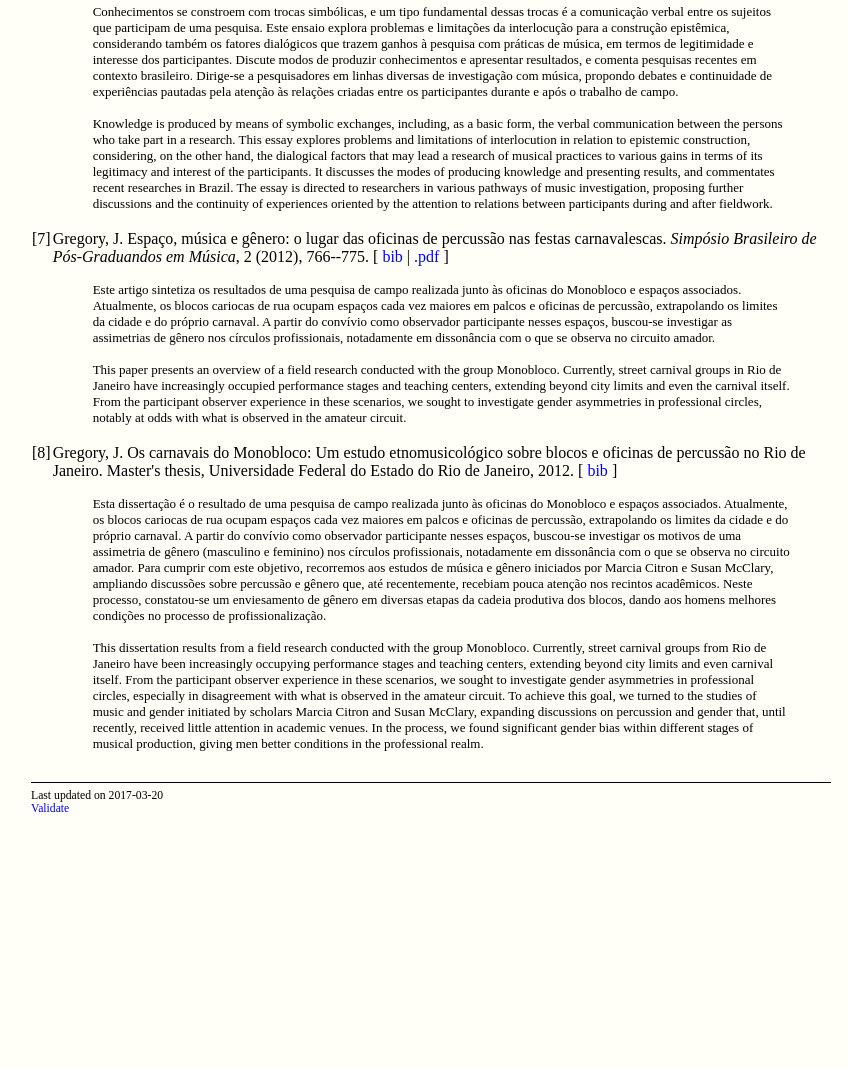
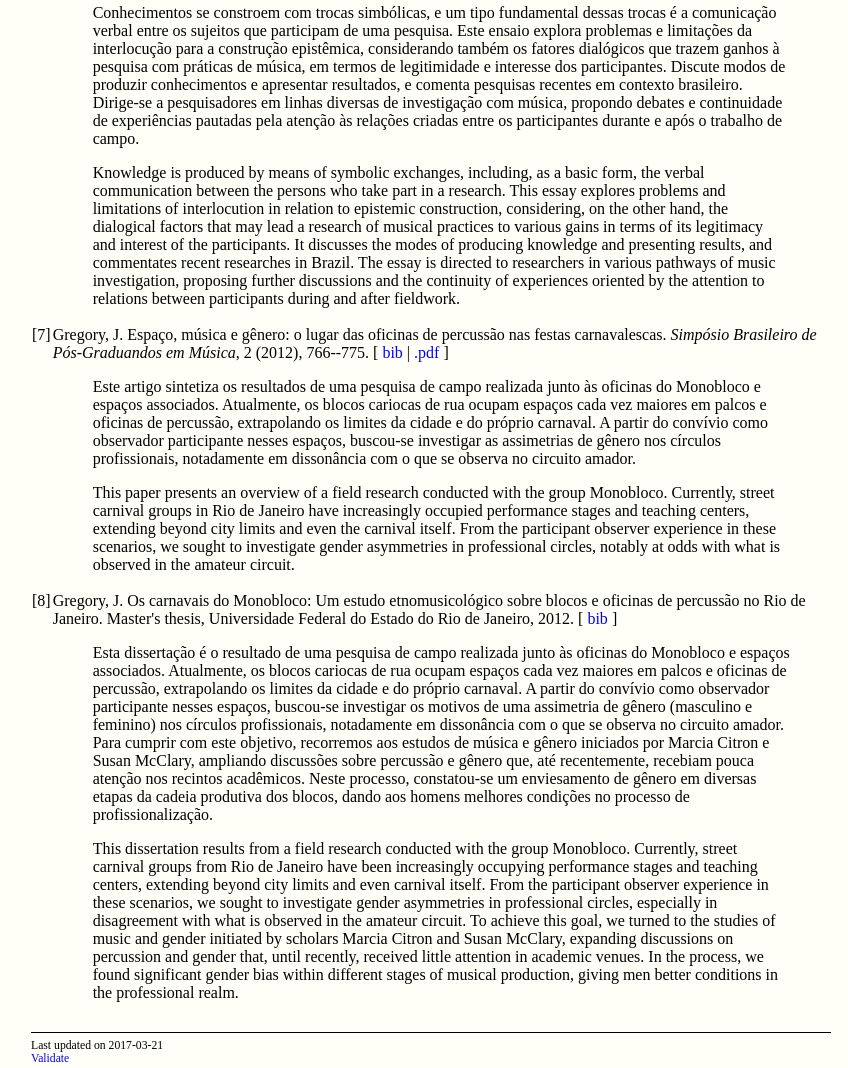
Before and after one commit to jagrg/jagrg.github.io, a plain HTML site: page research.html in a window 1280 px wide. Shown: the part 379-1447 px from the top of the page, without its empty margins (209-1057 px from the left). Before the commit the page ends 1218 px from the top, so only its background shows below. Drawn offline with Linux system fonts and the light colour scheme.

Commit message:
Update html2bibtex options and merge html
See -nodoc and -nofooter options

```diff
--- a/research.html
+++ b/research.html
@@ -5,7 +5,7 @@
 <head>
 <meta name="generator" content=
 "HTML Tidy for Linux (vers 25 March 2009), see www.w3.org" />
-<!-- 2017-03-20 Mon 19:16 -->
+<!-- 2017-03-21 Tue 10:10 -->
 <meta http-equiv="Content-Type" content=
 "text/html; charset=us-ascii" />
 <meta name="viewport" content=
@@ -235,9 +235,11 @@ for the JavaScript code in this tag.
 <p><a href="index.html">home</a> | <a href=
 "research.html">research</a> | <a href=
 "contact.html">contact</a></p>
-<div id="bibliography">
-<h1>References</h1>
-</div>
+<h1>Research</h1>
+<!-- This document was automatically generated with bibtex2html 1.98
+     (see http://www.lri.fr/~filliatr/bibtex2html/),
+     with the following command:
+     /usr/bin/bibtex2html -s acm -css style.css -nodoc -nofooter research.bib  -->
 <table>
 <tr valign="top">
 <td align="right" class="bibtexnumber">[<a name="Gregory2016c" id=
@@ -298,7 +300,7 @@ P&oacute;s-Gradua&ccedil;&atilde;o em M&uacute;sica
 "research_bib.html#Salgado2014r">bib</a>&nbsp;| <a href=
 "http://www.seer.unirio.br/index.php/revistadebates/article/viewFile/3866/3599.pdf">
 .pdf</a>&nbsp;]
-<blockquote><font size="-1">Conhecimentos se constroem com trocas
+<blockquote>Conhecimentos se constroem com trocas
 simb&oacute;licas, e um tipo fundamental dessas trocas &eacute; a
 comunica&ccedil;&atilde;o verbal entre os sujeitos que participam
 de uma pesquisa. Este ensaio explora problemas e
@@ -312,21 +314,20 @@ recentes em contexto brasileiro. Dirige-se a pesquisadores em
 linhas diversas de investiga&ccedil;&atilde;o com m&uacute;sica,
 propondo debates e continuidade de experi&ecirc;ncias pautadas pela
 aten&ccedil;&atilde;o &agrave;s rela&ccedil;&otilde;es criadas
-entre os participantes durante e ap&oacute;s o trabalho de
-campo.</font>
-<p><font size="-1">Knowledge is produced by means of symbolic
-exchanges, including, as a basic form, the verbal communication
-between the persons who take part in a research. This essay
-explores problems and limitations of interlocution in relation to
-epistemic construction, considering, on the other hand, the
-dialogical factors that may lead a research of musical practices to
-various gains in terms of its legitimacy and interest of the
-participants. It discusses the modes of producing knowledge and
-presenting results, and commentates recent researches in Brazil.
-The essay is directed to researchers in various pathways of music
-investigation, proposing further discussions and the continuity of
-experiences oriented by the attention to relations between
-participants during and after fieldwork.</font></p>
+entre os participantes durante e ap&oacute;s o trabalho de campo.
+<p>Knowledge is produced by means of symbolic exchanges, including,
+as a basic form, the verbal communication between the persons who
+take part in a research. This essay explores problems and
+limitations of interlocution in relation to epistemic construction,
+considering, on the other hand, the dialogical factors that may
+lead a research of musical practices to various gains in terms of
+its legitimacy and interest of the participants. It discusses the
+modes of producing knowledge and presenting results, and
+commentates recent researches in Brazil. The essay is directed to
+researchers in various pathways of music investigation, proposing
+further discussions and the continuity of experiences oriented by
+the attention to relations between participants during and after
+fieldwork.</p>
 </blockquote>
 </td>
 </tr>
@@ -341,24 +342,24 @@ P&oacute;s-Graduandos em M&uacute;sica</em>, 2 (2012), 766--775.
 <a href=
 "http://www.seer.unirio.br/index.php/simpom/article/viewFile/2501/1830.pdf">
 .pdf</a>&nbsp;]
-<blockquote><font size="-1">Este artigo sintetiza os resultados de
-uma pesquisa de campo realizada junto &agrave;s oficinas do
-Monobloco e espa&ccedil;os associados. Atualmente, os blocos
-cariocas de rua ocupam espa&ccedil;os cada vez maiores em palcos e
-oficinas de percuss&atilde;o, extrapolando os limites da cidade e
-do pr&oacute;prio carnaval. A partir do conv&iacute;vio como
+<blockquote>Este artigo sintetiza os resultados de uma pesquisa de
+campo realizada junto &agrave;s oficinas do Monobloco e
+espa&ccedil;os associados. Atualmente, os blocos cariocas de rua
+ocupam espa&ccedil;os cada vez maiores em palcos e oficinas de
+percuss&atilde;o, extrapolando os limites da cidade e do
+pr&oacute;prio carnaval. A partir do conv&iacute;vio como
 observador participante nesses espa&ccedil;os, buscou-se investigar
 as assimetrias de g&ecirc;nero nos c&iacute;rculos profissionais,
 notadamente em disson&acirc;ncia com o que se observa no circuito
-amador.</font>
-<p><font size="-1">This paper presents an overview of a field
-research conducted with the group Monobloco. Currently, street
-carnival groups in Rio de Janeiro have increasingly occupied
-performance stages and teaching centers, extending beyond city
-limits and even the carnival itself. From the participant observer
-experience in these scenarios, we sought to investigate gender
-asymmetries in professional circles, notably at odds with what is
-observed in the amateur circuit.</font></p>
+amador.
+<p>This paper presents an overview of a field research conducted
+with the group Monobloco. Currently, street carnival groups in Rio
+de Janeiro have increasingly occupied performance stages and
+teaching centers, extending beyond city limits and even the
+carnival itself. From the participant observer experience in these
+scenarios, we sought to investigate gender asymmetries in
+professional circles, notably at odds with what is observed in the
+amateur circuit.</p>
 </blockquote>
 </td>
 </tr>
@@ -370,38 +371,38 @@ estudo etnomusicol&oacute;gico sobre blocos e oficinas de
 percuss&atilde;o no Rio de Janeiro. Master's thesis, Universidade
 Federal do Estado do Rio de Janeiro, 2012. [&nbsp;<a href=
 "research_bib.html#Gregory2012os">bib</a>&nbsp;]
-<blockquote><font size="-1">Esta disserta&ccedil;&atilde;o &eacute;
-o resultado de uma pesquisa de campo realizada junto &agrave;s
-oficinas do Monobloco e espa&ccedil;os associados. Atualmente, os
-blocos cariocas de rua ocupam espa&ccedil;os cada vez maiores em
-palcos e oficinas de percuss&atilde;o, extrapolando os limites da
-cidade e do pr&oacute;prio carnaval. A partir do conv&iacute;vio
-como observador participante nesses espa&ccedil;os, buscou-se
-investigar os motivos de uma assimetria de g&ecirc;nero (masculino
-e feminino) nos c&iacute;rculos profissionais, notadamente em
-disson&acirc;ncia com o que se observa no circuito amador. Para
-cumprir com este objetivo, recorremos aos estudos de m&uacute;sica
-e g&ecirc;nero iniciados por Marcia Citron e Susan McClary,
-ampliando discuss&otilde;es sobre percuss&atilde;o e g&ecirc;nero
-que, at&eacute; recentemente, recebiam pouca aten&ccedil;&atilde;o
-nos recintos acad&ecirc;micos. Neste processo, constatou-se um
+<blockquote>Esta disserta&ccedil;&atilde;o &eacute; o resultado de
+uma pesquisa de campo realizada junto &agrave;s oficinas do
+Monobloco e espa&ccedil;os associados. Atualmente, os blocos
+cariocas de rua ocupam espa&ccedil;os cada vez maiores em palcos e
+oficinas de percuss&atilde;o, extrapolando os limites da cidade e
+do pr&oacute;prio carnaval. A partir do conv&iacute;vio como
+observador participante nesses espa&ccedil;os, buscou-se investigar
+os motivos de uma assimetria de g&ecirc;nero (masculino e feminino)
+nos c&iacute;rculos profissionais, notadamente em disson&acirc;ncia
+com o que se observa no circuito amador. Para cumprir com este
+objetivo, recorremos aos estudos de m&uacute;sica e g&ecirc;nero
+iniciados por Marcia Citron e Susan McClary, ampliando
+discuss&otilde;es sobre percuss&atilde;o e g&ecirc;nero que,
+at&eacute; recentemente, recebiam pouca aten&ccedil;&atilde;o nos
+recintos acad&ecirc;micos. Neste processo, constatou-se um
 enviesamento de g&ecirc;nero em diversas etapas da cadeia produtiva
 dos blocos, dando aos homens melhores condi&ccedil;&otilde;es no
-processo de profissionaliza&ccedil;&atilde;o.</font>
-<p><font size="-1">This dissertation results from a field research
-conducted with the group Monobloco. Currently, street carnival
-groups from Rio de Janeiro have been increasingly occupying
-performance stages and teaching centers, extending beyond city
-limits and even carnival itself. From the participant observer
-experience in these scenarios, we sought to investigate gender
-asymmetries in professional circles, especially in disagreement
-with what is observed in the amateur circuit. To achieve this goal,
-we turned to the studies of music and gender initiated by scholars
-Marcia Citron and Susan McClary, expanding discussions on
-percussion and gender that, until recently, received little
-attention in academic venues. In the process, we found significant
-gender bias within different stages of musical production, giving
-men better conditions in the professional realm.</font></p>
+processo de profissionaliza&ccedil;&atilde;o.
+<p>This dissertation results from a field research conducted with
+the group Monobloco. Currently, street carnival groups from Rio de
+Janeiro have been increasingly occupying performance stages and
+teaching centers, extending beyond city limits and even carnival
+itself. From the participant observer experience in these
+scenarios, we sought to investigate gender asymmetries in
+professional circles, especially in disagreement with what is
+observed in the amateur circuit. To achieve this goal, we turned to
+the studies of music and gender initiated by scholars Marcia Citron
+and Susan McClary, expanding discussions on percussion and gender
+that, until recently, received little attention in academic venues.
+In the process, we found significant gender bias within different
+stages of musical production, giving men better conditions in the
+professional realm.</p>
 </blockquote>
 </td>
 </tr>
@@ -409,7 +410,7 @@ men better conditions in the professional realm.</font></p>
 </div>
 <div id="postamble" class="status">
 <div class="footer">
-<p class="date">Last updated on 2017-03-20</p>
+<p class="date">Last updated on 2017-03-21</p>
 <p class="validation"><a href=
 "http://validator.w3.org/check?uri=referer">Validate</a></p>
 </div>
```
